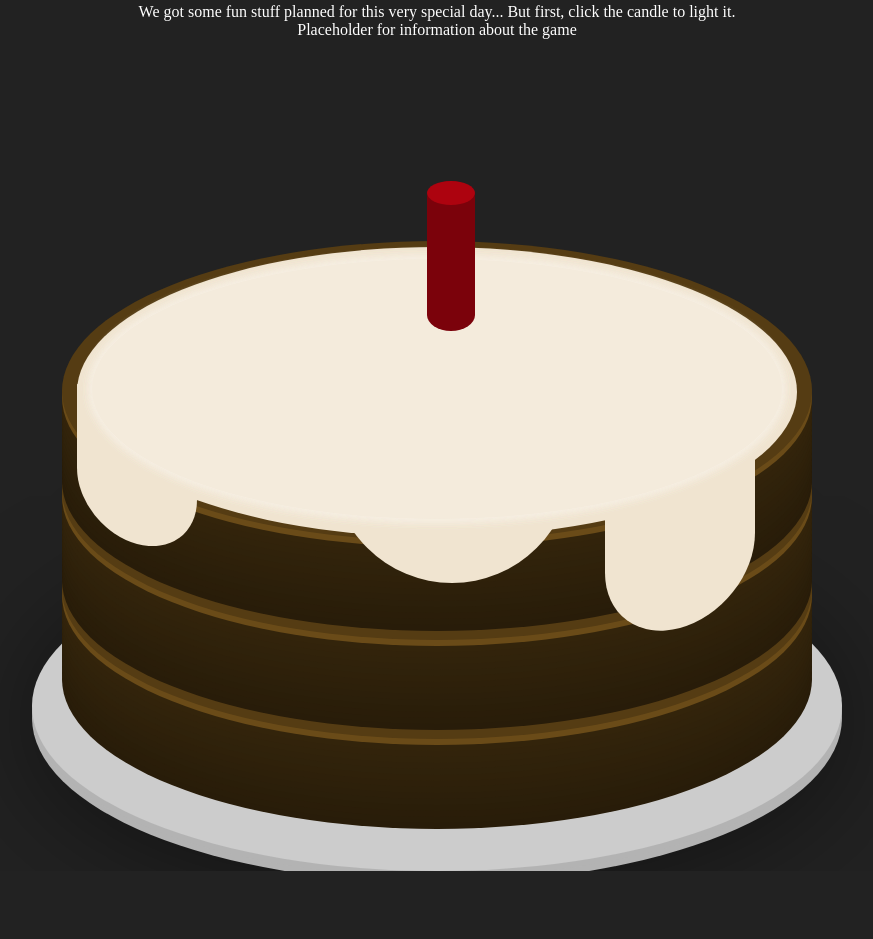
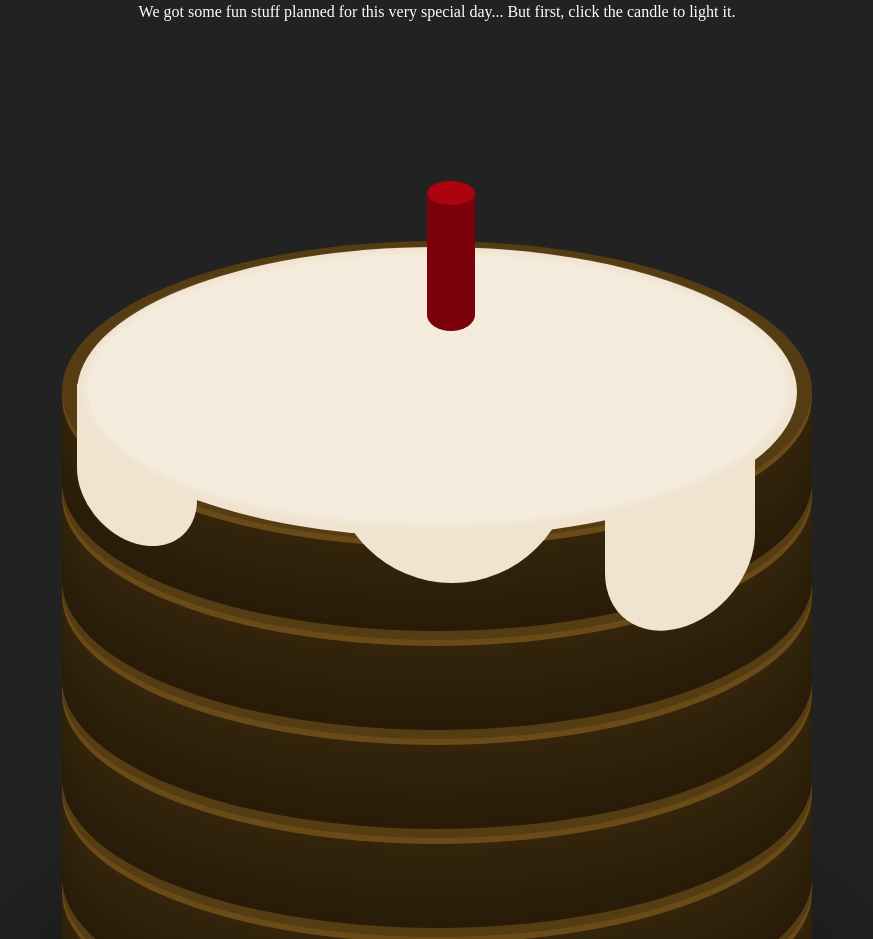
Before and after one commit to ianhuang0630/annas21stbirfday, a plain HTML site: page index.html in a window 1280 px wide. Shown: the part 437-1376 px from the top of the page, without its empty margins (203-1076 px from the left). Before the commit the page ends 1308 px from the top, so only its background shows below. Drawn offline with nearby package versions, Linux system fonts and the light colour scheme; a web font is replaced by a local one.

Commit message:
6-layered cake

```diff
--- a/cake.css
+++ b/cake.css
@@ -13,7 +13,7 @@
   left: 50%;
   margin-left: -375px;
   width: 750px;
-  height: 600px;
+  height: 900px;
 }
 
 .plate {
@@ -61,17 +61,51 @@
   0 90px 0px #281c09;
 }
 
-.layer-top {
+.layer1{
   top: 0px;
 }
 
-.layer-middle {
+.layer2{
   top: 99px;
 }
 
-.layer-bottom {
+.layer3{
   top: 198px;
 }
+
+.layer4{
+  top: 297px;
+}
+
+.layer5{
+  top: 396px;
+}
+
+.layer6{
+  top: 495px;
+}
+
+
+
+
+
+
+
+
+
+
+
+
+
+
+
+
+
+
+
+
+
+
 
 .icing {
   top: 6px;
--- a/index.html
+++ b/index.html
@@ -49,10 +49,28 @@
         <div class="cake_container">
             <div class="cake">
                 <div class="plate"></div>
-                <div class="layer layer-bottom"></div>
-                <div class="layer layer-middle"></div>
+                <div class=l6>
+                    <div class="layer layer6"></div>
+                </div>
+                <!-- tama -->
+                <div class=l5>
+                    <div class="layer layer5"></div>
+                </div>
+                <!-- games -->
+                <div class=l4>
+                    <div class="layer layer4"></div>
+                </div>
+                <!-- movie -->
+                <div class=l3>
+                    <div class="layer layer3"></div>
+                </div>
+                <!-- happy birthday performance + small desserts from moon bakery-->
+                <div class="l2">
+                    <div class="layer layer2"></div>
+                </div>
+                <!-- zoom link -->
                 <div class="l1">
-                <div class="layer layer-top"></div>
+                    <div class="layer layer1"></div>
                 </div>
                 <div class="icing"></div>
                 <div class="drip drip1"></div>
@@ -66,8 +84,6 @@
              </div>
         </div>
 
-        <div class="tamatama">
-            Placeholder for information about the game
         </div>
 
   <script src='https://code.jquery.com/jquery-2.2.4.min.js'></script>
```
